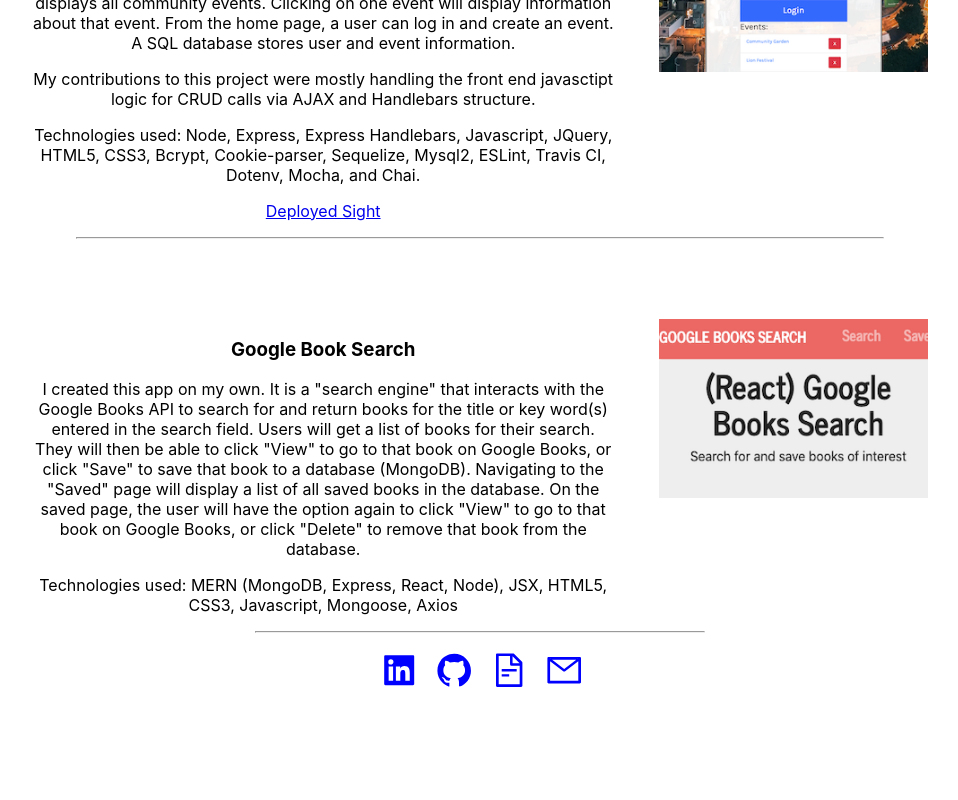
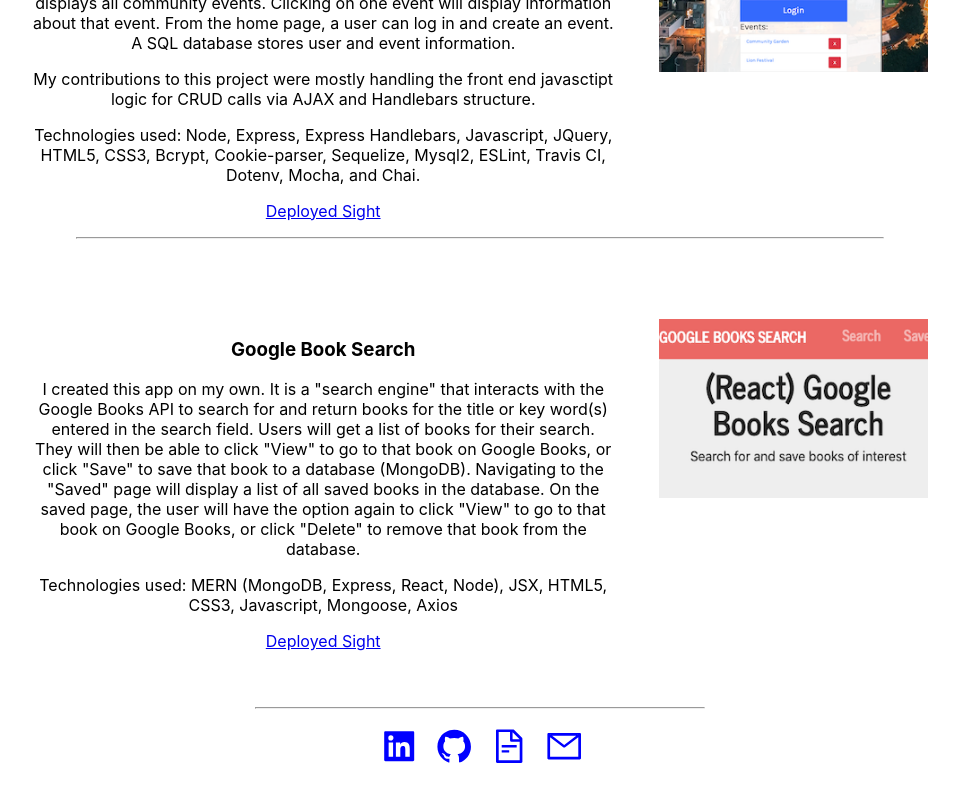
Before and after one commit to aaron-G18/AG-Portfolio, a React (Create React App) app: page / in a window 1280 px wide. Shown: the part 1005-1805 px from the top of the page, without its empty margins (322-1280 px from the left). Before the commit the page ends 1729 px from the top, so only its background shows below. Built offline with nearby package versions, Linux system fonts and the light colour scheme.

Commit message:
added link to deployed sight for Google Book Search project.

```diff
--- a/src/components/projects/projects.js
+++ b/src/components/projects/projects.js
@@ -52,6 +52,11 @@
             <h3>Google Book Search</h3>
             <p>I created this app on my own. It is a "search engine" that interacts with the Google Books API to search for and return books for the title or key word(s) entered in the search field. Users will get a list of books for their search. They will then be able to click "View" to go to that book on Google Books, or click "Save" to save that book to a database (MongoDB). Navigating to the "Saved" page will display a list of all saved books in the database. On the saved page, the user will have the option again to click "View" to go to that book on Google Books, or click "Delete" to remove that book from the database.</p>
             <p>Technologies used: MERN (MongoDB, Express, React, Node), JSX, HTML5, CSS3, Javascript, Mongoose, Axios</p>
+            <p>
+              <a href="https://ag-google-books-search.herokuapp.com/" target="_blank" rel="noopener noreferrer">Deployed Sight</a>
+            </p>
+            <br />
+            <br />
           </div>
           <a href="https://ag-google-books-search.herokuapp.com/" target="_blank" rel="noopener noreferrer">
             <img className="proj3-img" src="./images/book-search_pic.png" alt="screen shot of <project name>"></img>
```
